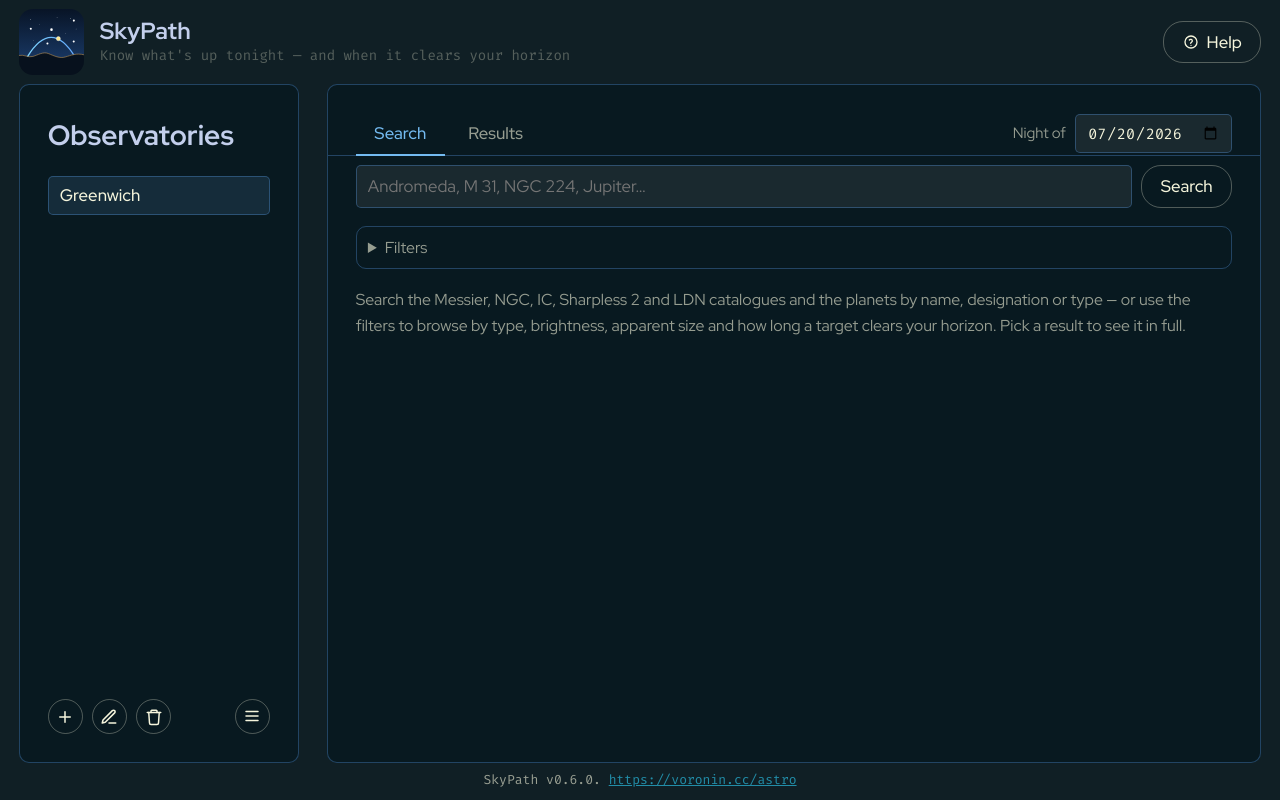
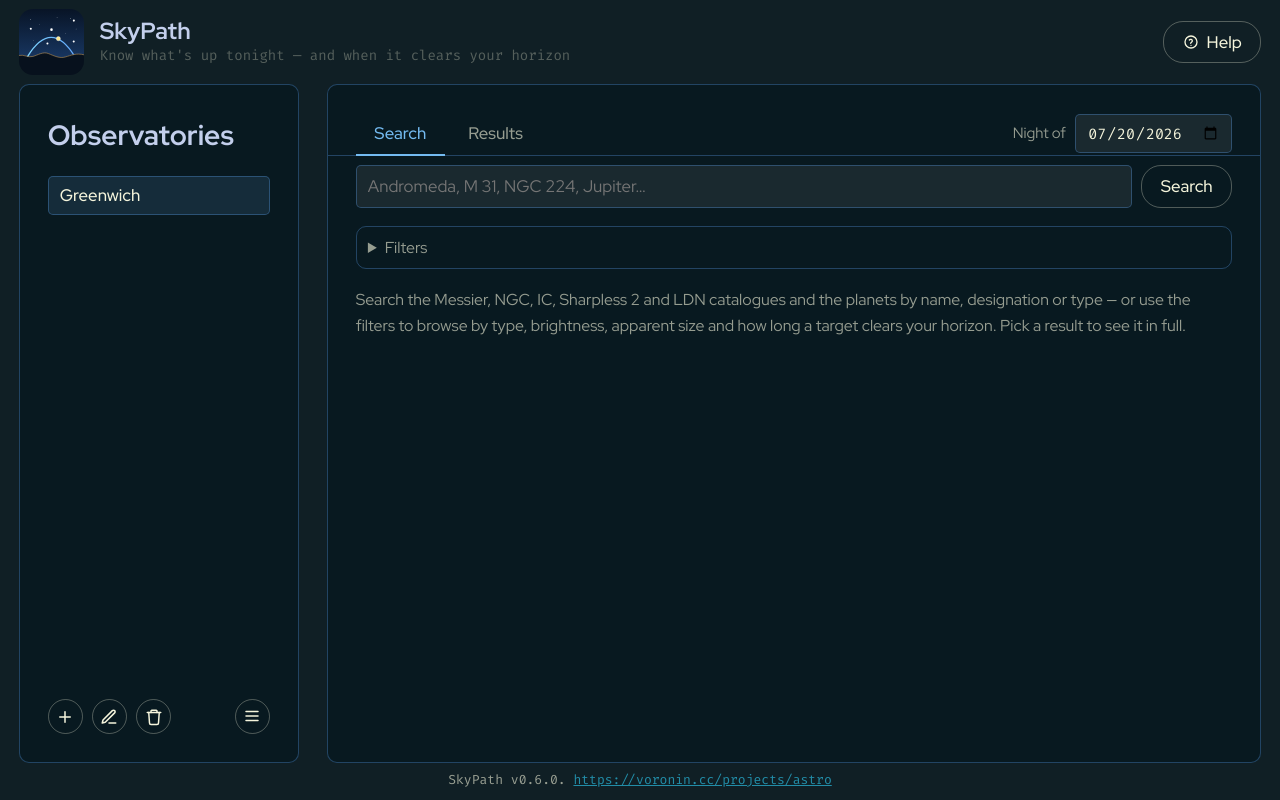
Before and after one commit to uaraven/skypath, a Svelte app: page / in a window 1280 px wide. Built offline with nearby package versions, Linux system fonts and the light colour scheme.

Commit message:
update the link to astro projects on main site

```diff
--- a/src/App.svelte
+++ b/src/App.svelte
@@ -206,7 +206,7 @@
   <footer class="colophon">
     <p>
       SkyPath v{version}.
-      <a href="https://voronin.cc/astro">https://voronin.cc/astro</a>
+      <a href="https://voronin.cc/projects/astro">https://voronin.cc/projects/astro</a>
     </p>
   </footer>
 
```
